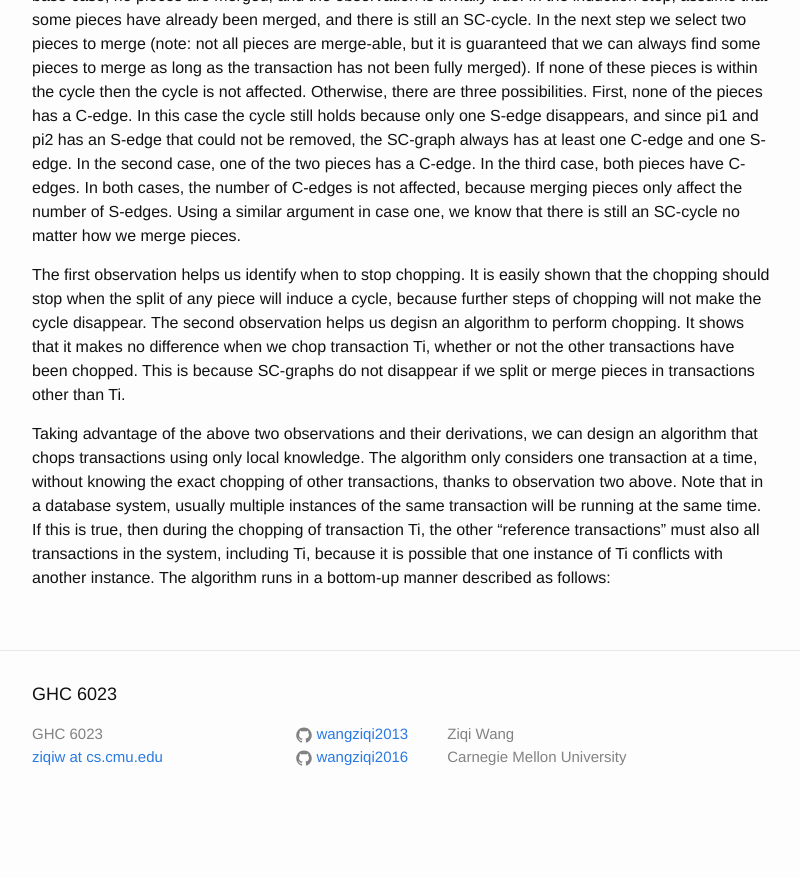
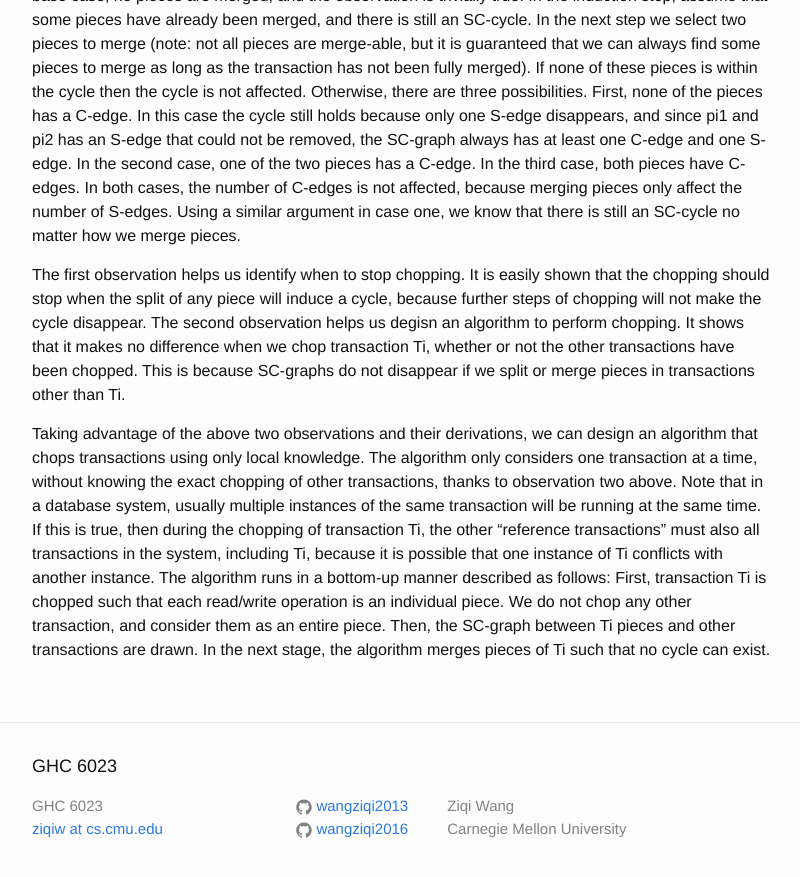
Before and after one commit to wangziqi2013/wangziqi2013.github.io, a Jekyll site: the page built from _posts/2019-01-02-Txn-Chopping.markdown, in a window 1280 px wide and 900 px high, scrolled down 2518 px. Shown: the top 877 px of the window, without its empty margins (238-1038 px from the left). Built offline with Jekyll 4.4.1, drawn with Linux system fonts in a browser that asks for light colours; before the commit the page ends 3346 px from its top, so only the background shows below that.

Commit message:
Working on algo

```diff
--- a/_posts/2019-01-02-Txn-Chopping.markdown
+++ b/_posts/2019-01-02-Txn-Chopping.markdown
@@ -109,4 +109,7 @@ using only local knowledge. The algorithm only considers one transaction at a ti
 other transactions, thanks to observation two above. Note that in a database system, usually multiple instances of the same
 transaction will be running at the same time. If this is true, then during the chopping of transaction Ti, the other
 "reference transactions" must also all transactions in the system, including Ti, because it is possible that one instance
-of Ti conflicts with another instance. The algorithm runs in a bottom-up manner described as follows:
+of Ti conflicts with another instance. The algorithm runs in a bottom-up manner described as follows: First, transaction
+Ti is chopped such that each read/write operation is an individual piece. We do not chop any other transaction, and consider
+them as an entire piece. Then, the SC-graph between Ti pieces and other transactions are drawn. In the next stage, the
+algorithm merges pieces of Ti such that no cycle can exist.
```
